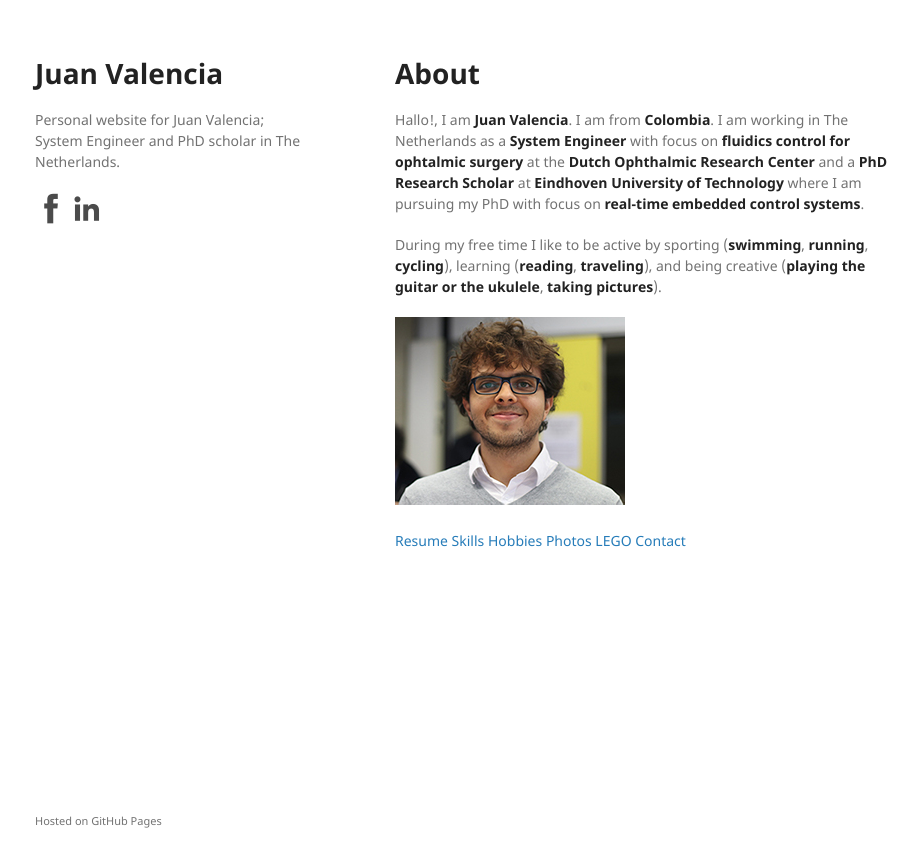
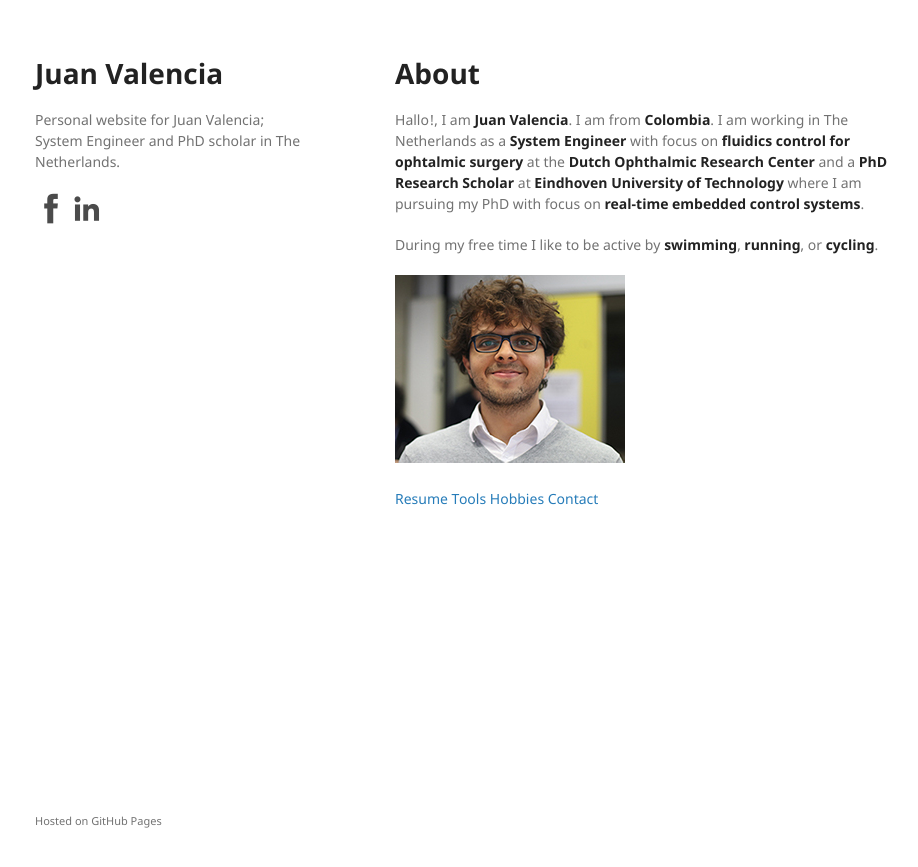
Before and after one commit to juanvalen15/juanvalen15.github.io, a Jekyll site: the page built from index.md, in a window 1280 px wide. Shown: the top 867 px of the page, without its empty margins (175-1093 px from the left). Built offline with Jekyll 4.4.1, drawn with Linux system fonts in a browser that asks for light colours; our own code applies the rules of GitHub Pages for plain Markdown files.

Commit message:
updated page

```diff
--- a/index.md
+++ b/index.md
@@ -7,13 +7,11 @@ layout: default
 
 Hallo!, I am **Juan Valencia**. I am from **Colombia**. I am working in The Netherlands as a **System Engineer** with focus on **fluidics control for ophtalmic surgery** at the **Dutch Ophthalmic Research Center** and a **PhD Research Scholar** at **Eindhoven University of Technology** where I am pursuing my PhD with focus on **real-time embedded control systems**.
 
-During my free time I like to be active by sporting (**swimming**, **running**, **cycling**), learning (**reading**, **traveling**), and being creative (**playing the guitar or the ukulele**, **taking pictures**).
+During my free time I like to be active by **swimming**, **running**, or **cycling**.
 
 ![](cv1_0P25x@0,75x.jpg)
 
 [Resume](resume)
-[Skills](skills)
+[Tools](tools)
 [Hobbies](hobbies)
-[Photos](photography)
-[LEGO](lego)
 [Contact](contact)
```
Also changed, not shown: tools.md (renamed from skills.md).
